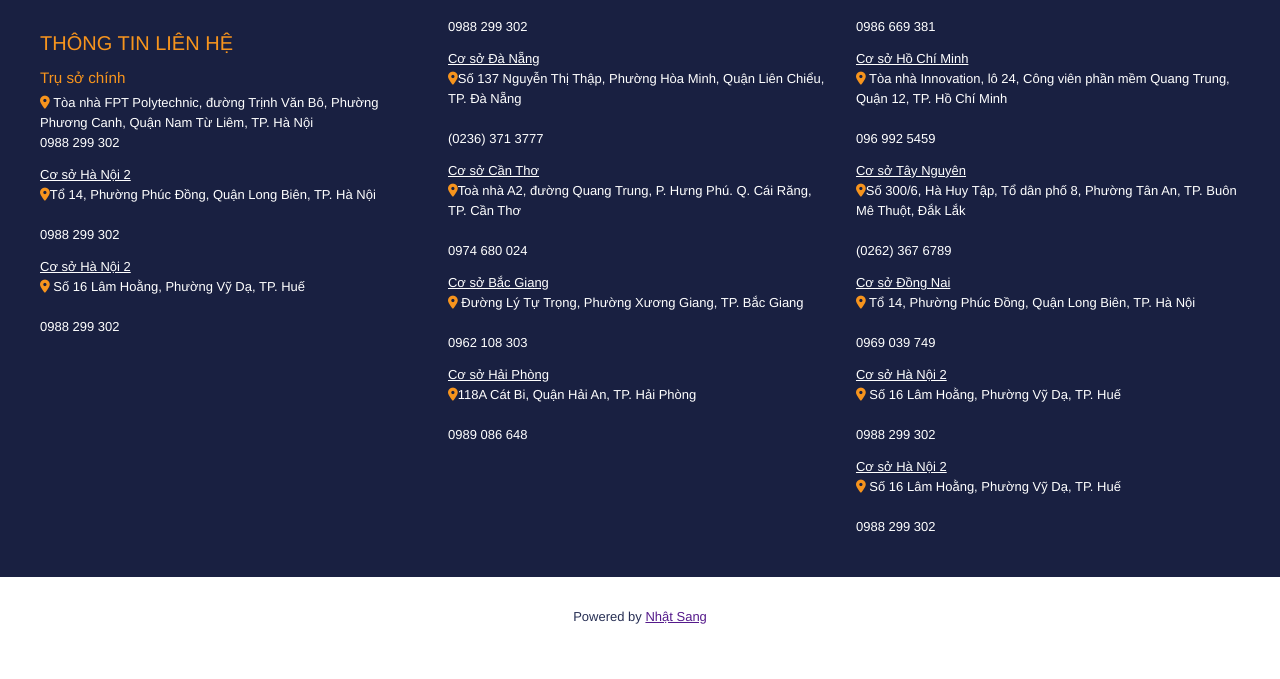
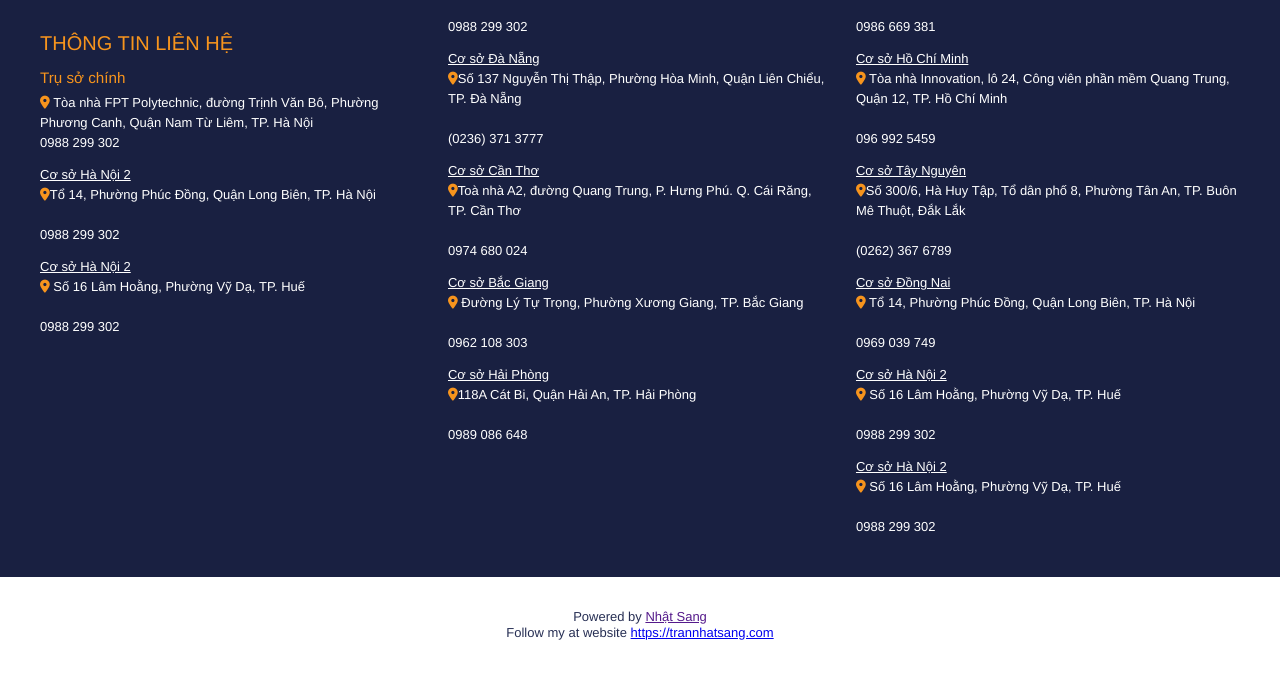
Before and after one commit to sangtrandev00/final-assignment-web1013, a plain HTML site: page index.html in a window 1280 px wide. Shown: the part 3714-4393 px from the top of the page. Drawn offline with nearby package versions, Linux system fonts and the light colour scheme.

Commit message:
Update index.html

```diff
--- a/index.html
+++ b/index.html
@@ -1079,6 +1079,9 @@
             <p class="footer__author-name">
                 Powered by <a href="" class="footer__author-link">Nhật Sang</a>
             </p>
+            <p class="footer__author-name">
+                Follow my at website <a href="https://trannhatsang.com" class="footer__author-link">https://trannhatsang.com</a>
+            </p>
         </div>
     </div>
 
```
